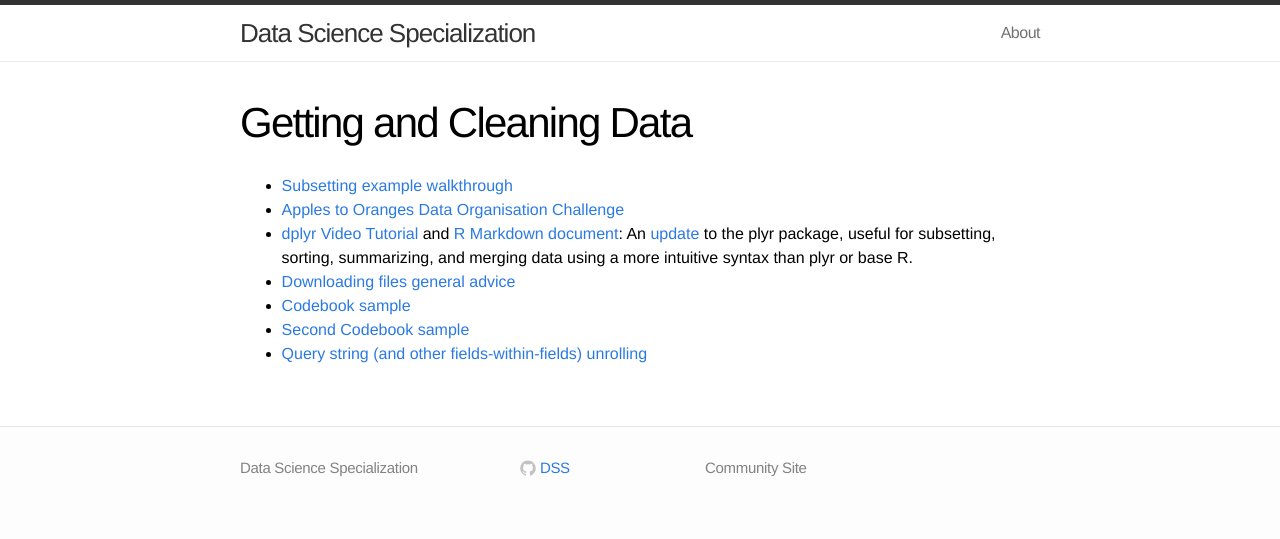
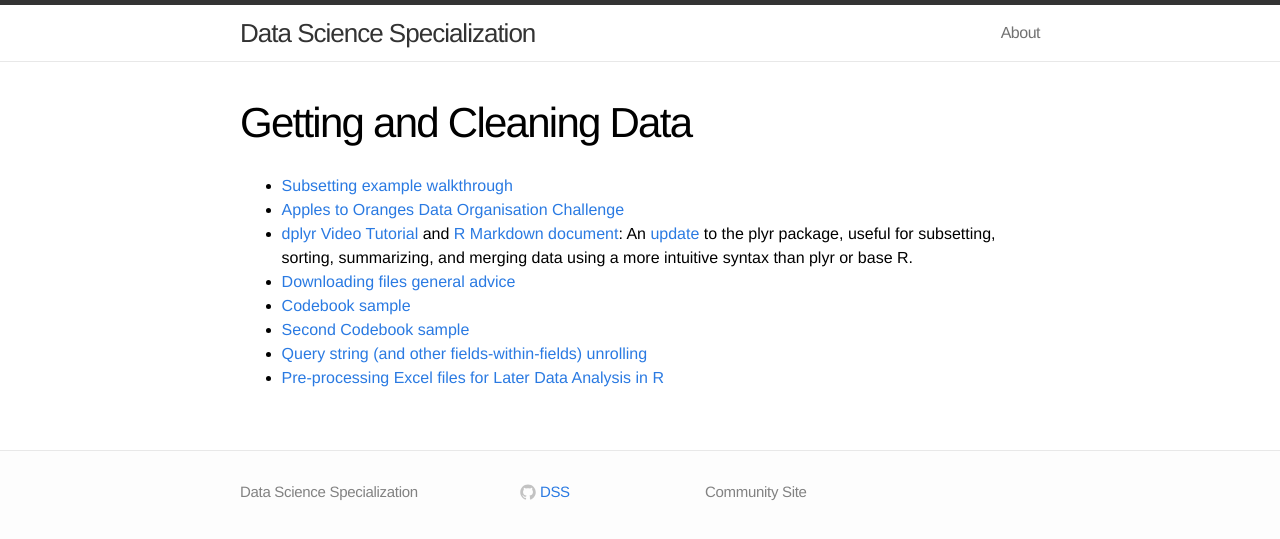
Before and after one commit to DataScienceSpecialization/DataScienceSpecialization.github.io, a Jekyll site: the page built from getclean.md, in a window 1280 px wide. Shown: the top 539 px of the page. Built offline with Jekyll 4.4.1, drawn with Linux system fonts in a browser that asks for light colours.

Commit message:
Added the 8th entry to this list

```diff
--- a/getclean.md
+++ b/getclean.md
@@ -11,3 +11,4 @@ permalink: /getclean/
 - [Codebook sample](https://gist.github.com/kirstenfrank/218c36a1938055d0f4e4)
 - [Second Codebook sample](https://gist.github.com/kirstenfrank/699abe3e16fd1dc36e5d)
 - [Query string (and other fields-within-fields) unrolling](http://rpubs.com/schnee/32988)
+- [Pre-processing Excel files for Later Data Analysis in R](https://github.com/alkashef/cleaningexceldata)
```
